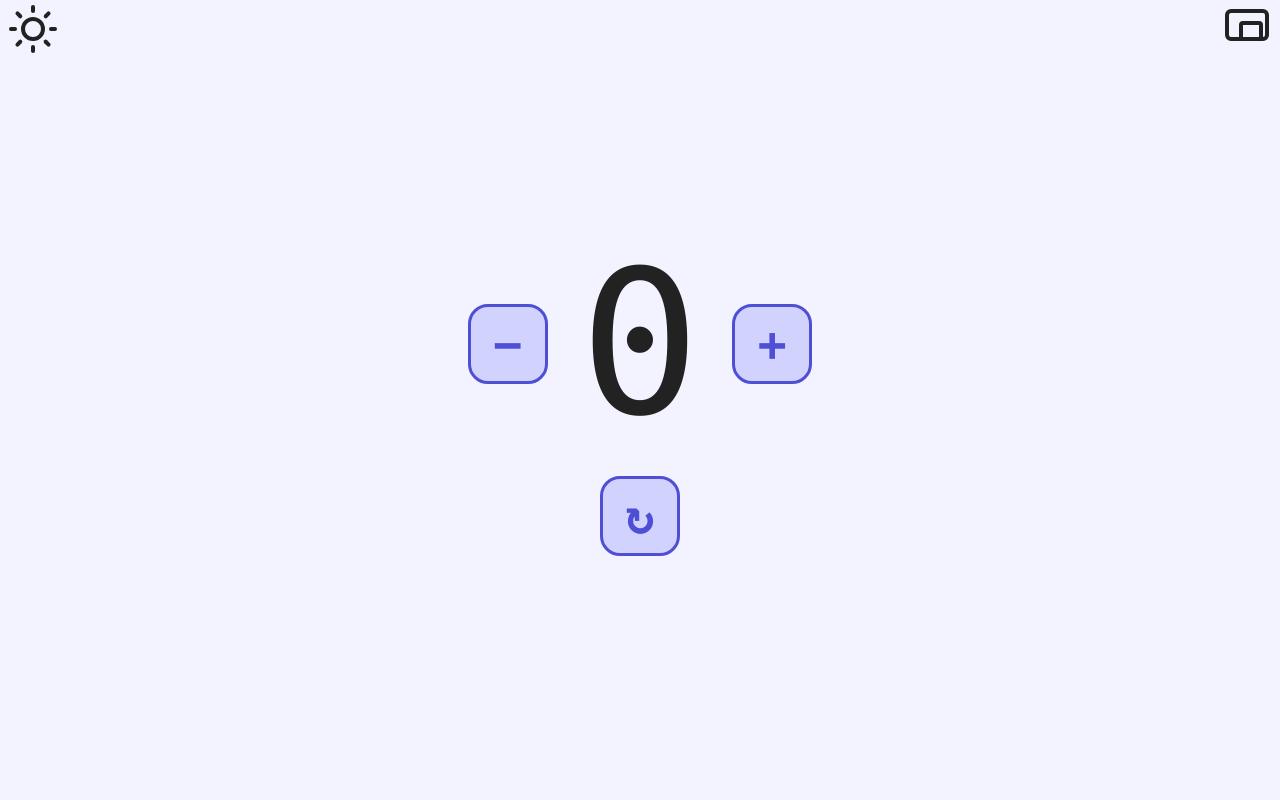
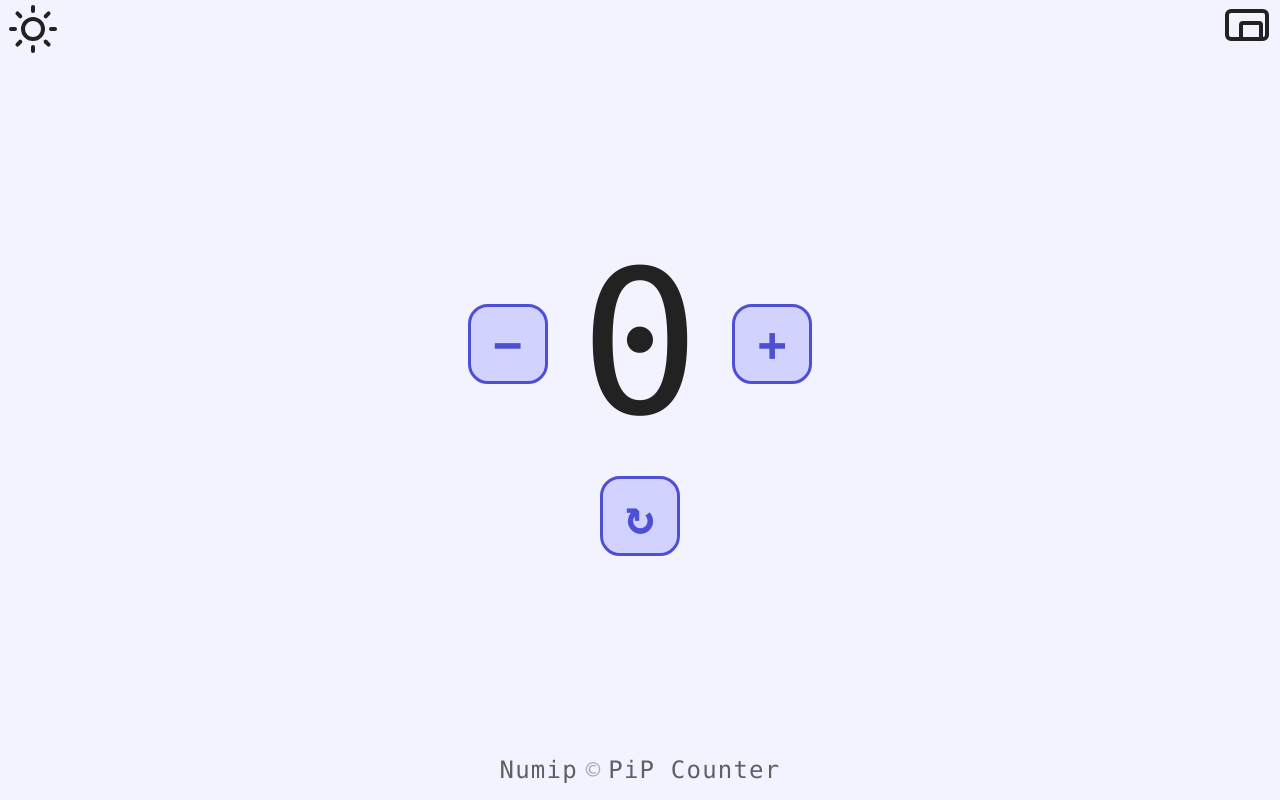
Before and after one commit to LaConstance/Numip, a plain HTML site: page index.html in a window 1280 px wide. Drawn offline with Linux system fonts and the light colour scheme.

Commit message:
icon + footer

```diff
--- a/counter.css
+++ b/counter.css
@@ -109,9 +109,11 @@ body {
     display: flex;
     flex-wrap: wrap;
     align-items: center;
+    align-content: center;
     justify-content: center;
     gap: 4vmin;
     user-select: none;
+    width: 100%;
 }
 
 #counter-display {
@@ -165,3 +167,34 @@ body {
 .counter-btn:active {
     transform: scale(0.95);
 }
+
+
+footer {
+    position: absolute;
+    bottom: 1vmin;
+    left: 0;
+    right: 0;
+    display: flex;
+    justify-content: center;
+    align-items: center;
+    padding: 1vmin 2vmin;
+    font-size: 3vmin;
+    color: var(--color);
+    opacity: 0.7;
+    user-select: none;
+    text-align: center;
+}
+
+#app-footer:hover {
+    opacity: 1;
+}
+
+.footer-text {
+    font-family: "Consolas", monospace;
+    letter-spacing: 0.05em;
+}
+
+.footer-c {
+    margin: 0 1vmin;
+    opacity: 0.5;
+}
--- a/index.html
+++ b/index.html
@@ -4,6 +4,7 @@
     <meta charset="UTF-8">
     <meta name="viewport" content="width=device-width, initial-scale=1.0">
     <title>Numip</title>
+    <link rel="icon" type="image/x-icon" href="favicon.ico">
     <link rel="stylesheet" href="counter.css">
 </head>
 <body>
@@ -43,9 +44,17 @@
             <button id="reset-btn" class="counter-btn" aria-label="Réinitialiser" title="Réinitialiser">↻</button>
             </div>
         </div>
-
+    <footer>
+    <span class="footer-text">Numip</span>
+    <span class="footer-c">©</span>
+    <span class="footer-text">PiP Counter</span>
+    </footer>
     </div>
 
+
+
     <script src="counter.js"></script>
+
+
 </body>
 </html>
```
Also changed, not shown: favicon.ico (added), 1 other file.
